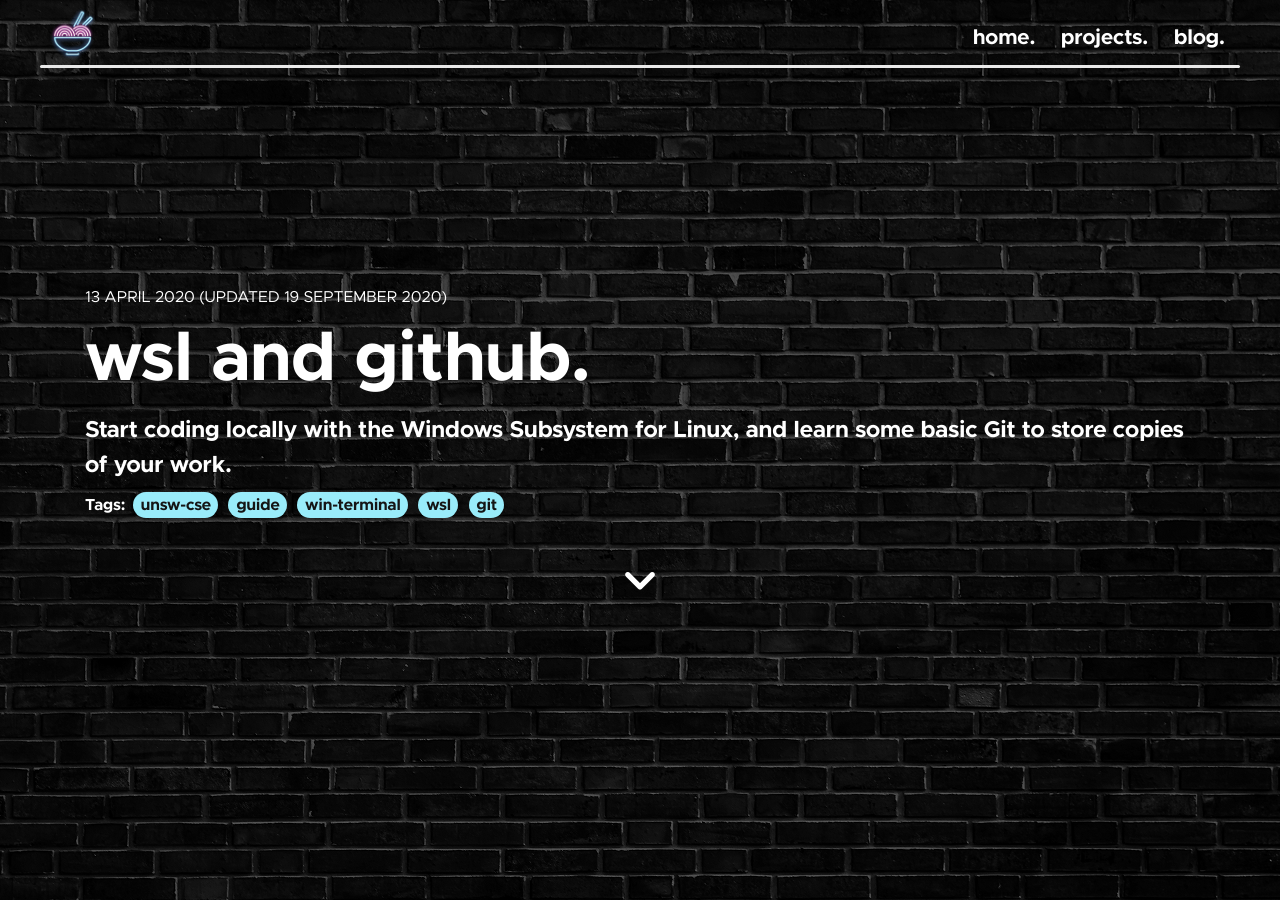
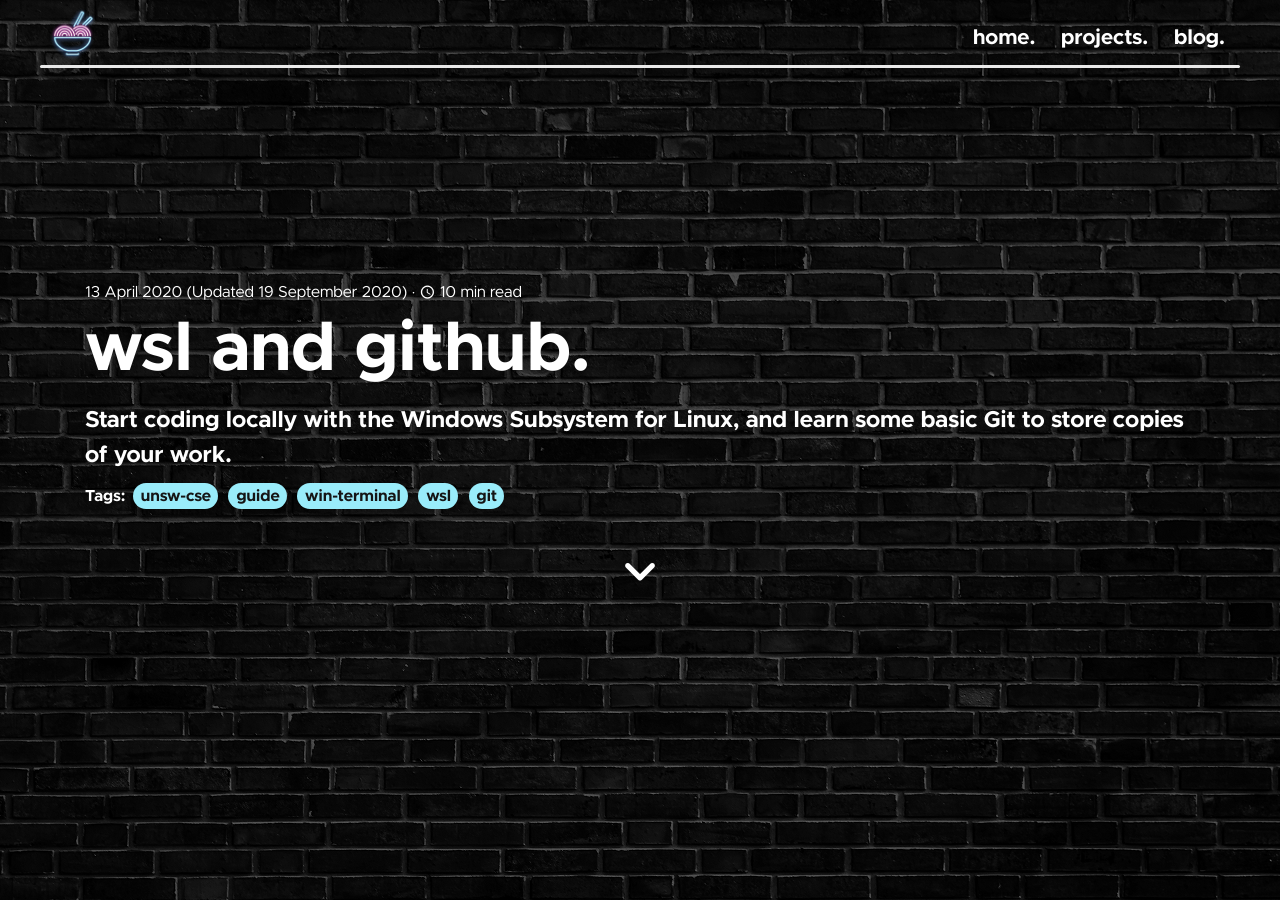
Before and after one commit to jeffreydyao/abiramen.github.io, a Jekyll site: the page built from _posts/2020-09-18-wsl-and-github.html, in a window 1280 px wide and 900 px high. Built offline with Jekyll 4.4.1, drawn with Linux system fonts in a browser that asks for light colours; nearby versions of some CDN libraries; comment, search, counter and statistics services are not loaded; some of the changed lines change nothing that is shown.

Commit message:
Add read time to posts

```diff
--- a/_layouts/post.html
+++ b/_layouts/post.html
@@ -7,10 +7,13 @@
 <div id="post-splash" class="splash">
     <div class="container">
         <div id="splash-text" class="post-desc">
-            <span id="post-head">
-                {{ page.time }} {% if page.last-update %} (Updated {{ page.last-update }}) {% endif %}
-            </span>
+            <div id="post-head">
+                <span id="post-date">{{ page.time }} {% if page.last-update %} (Updated {{ page.last-update }}) {% endif %}</span>
+                ·
+                <div class="icon">schedule</div> {{ content | reading_time }} read
+            </div>
             <div id="post-title">{{ page.title }}.</div>
+            <div id="post-time"></div>
             <div id="post-desc">{{ page.desc }}</div>
             <div id="post-tags">
                 Tags:
--- /dev/null
+++ b/_plugins/reading_time.rb
@@ -0,0 +1,47 @@
+module ReadingTimeFilter
+    include Liquid::StandardFilters
+
+    def reading_time(input)
+      # Get words count.
+      total_words = get_plain_text(input).split.size
+
+      # Load configuration.
+      config = @context.registers[:site].config["reading_time"]
+
+      # Setup default value.
+      if ! config
+        second_plural = "sec"
+        minute_singular = "min"
+        minute_plural = "min"
+      else
+        second_plural = config["second_plural"] ? config["second_plural"] : "seconds"
+        minute_singular = config["minute_singular"] ? config["minute_singular"] : "minute"
+        minute_plural = config["minute_plural"] ? config["minute_plural"] : "minutes"
+      end
+
+      # Average reading words per minute.
+      words_per_minute = 180
+
+      # Calculate reading time.
+      case total_words
+      when 0 .. 89
+        return "30 #{second_plural}"
+      when 90 .. 179
+        return "1 #{minute_singular}"
+      else
+        minutes = ( total_words / words_per_minute ).floor
+        return "#{minutes} #{minute_plural}";
+      end
+    end
+
+    def get_plain_text(input)
+      strip_html(strip_pre_tags(input))
+    end
+
+    def strip_pre_tags(input)
+      empty = ''.freeze
+      input.to_s.gsub(/<pre(?:(?!<\/pre).|\s)*<\/pre>/mi, empty)
+    end
+  end
+
+  Liquid::Template.register_filter(ReadingTimeFilter)
--- a/assets/css/post.scss
+++ b/assets/css/post.scss
@@ -25,12 +25,17 @@
 #post-head {
     font-weight: 400;
     font-size: 0.55em;
-    text-transform: uppercase;
 }
 
 #post-contents{
     margin: 90px auto 90px auto;
     font-size: 1.2em;
+    max-width: 800px;
+}
+
+#post-time {
+    font-size: 0.55em;
+    font-weight: 400;
 }
 
 #post-contents img {
--- a/assets/css/styles.scss
+++ b/assets/css/styles.scss
@@ -188,7 +188,7 @@
 }
 
 .icon {
-    font-family: 'Material Icons Round';
+    font-family: 'Material Icons Round' !important;
     display: inline-flex;
     vertical-align: top;
 
```
